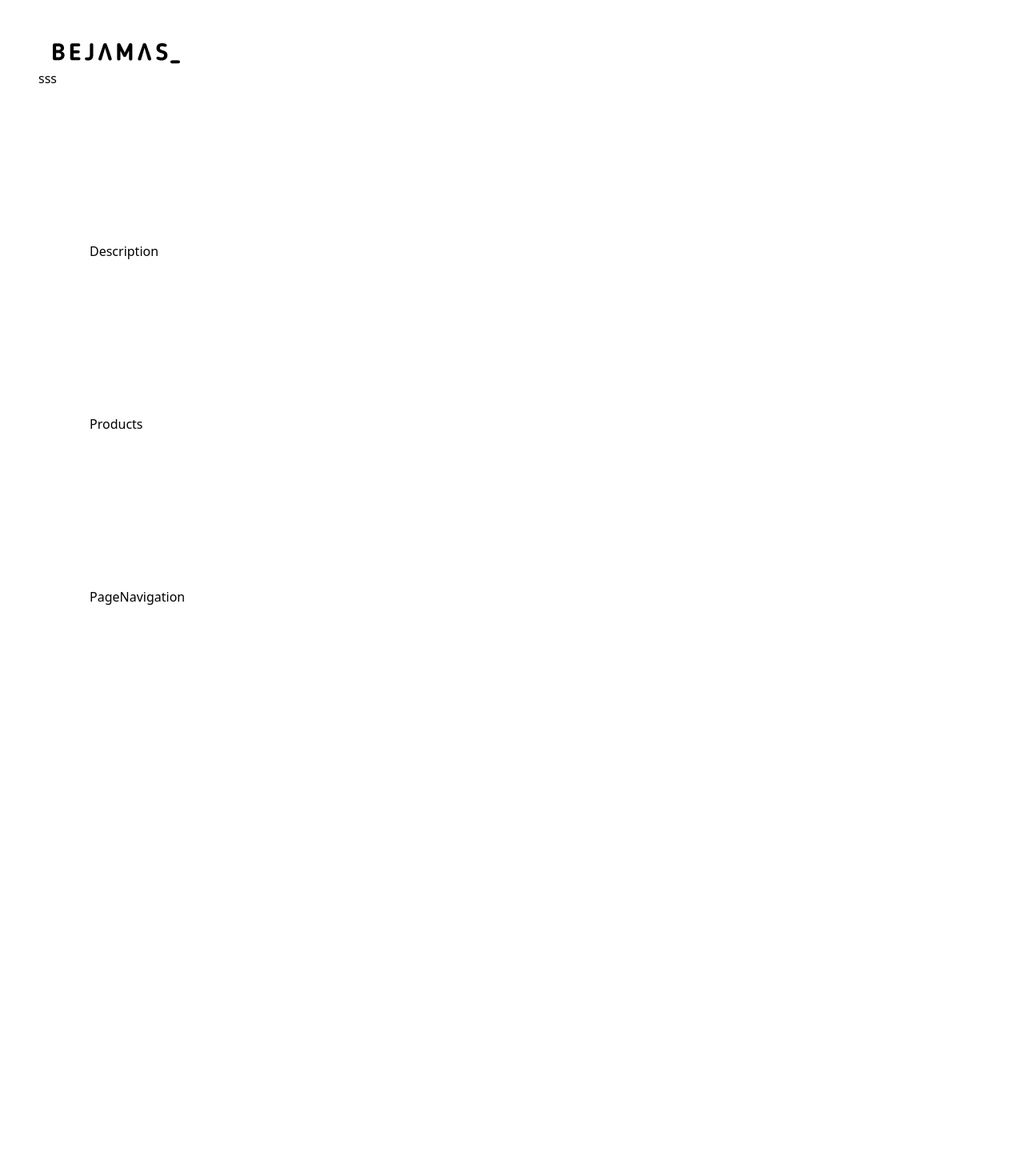
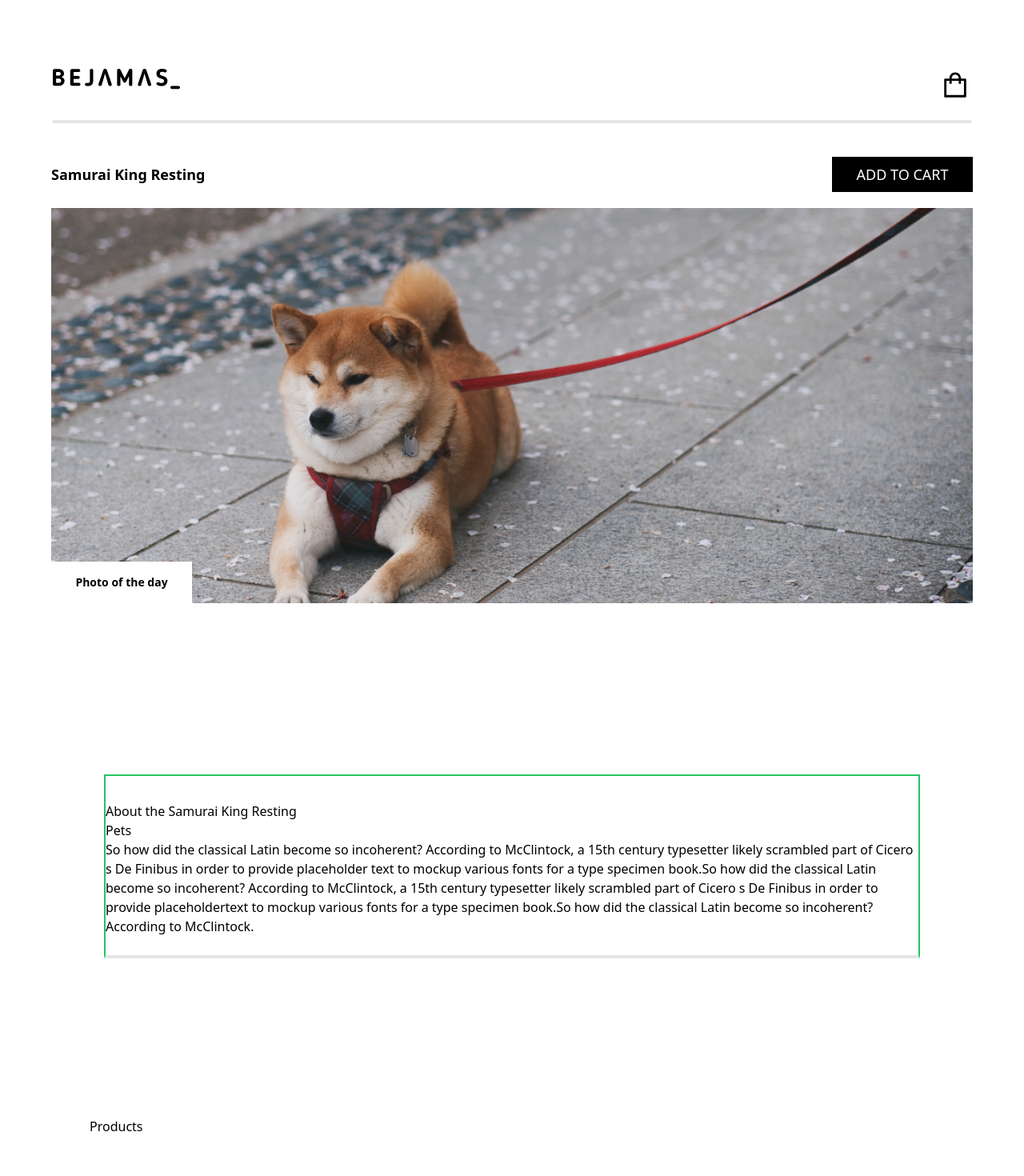
Before and after one commit to MIKY-IO/bi-task, a Next.js app: page / in a window 1280 px wide. Shown: the top 1470 px of the page at 80% size. Before the commit the page ends 902 px from the top, so only its background shows below. Built offline with nearby package versions, Linux system fonts and the light colour scheme.

Commit message:
hero section

```diff
--- a/components/Description.jsx
+++ b/components/Description.jsx
@@ -1,5 +1,25 @@
 const Description = () => {
-  return <div>Description</div>;
+  return (
+    <section className="nav-container py-8 pb-6 border-b-4 border-b-[#E5E5E5] border-2 border-green-500  ">
+      <div>
+        <h1 className="">About the Samurai King Resting</h1>
+        <h1 className="">Pets</h1>
+        <p>
+          So how did the classical Latin become so incoherent? According to
+          McClintock, a 15th century typesetter likely scrambled part of Cicero
+          s De Finibus in order to provide placeholder text to mockup various
+          fonts for a type specimen book.So how did the classical Latin become
+          so incoherent? According to McClintock, a 15th century typesetter
+          likely scrambled part of Cicero s De Finibus in order to provide
+          placeholder
+          <span>
+            text to mockup various fonts for a type specimen book.So how did the
+            classical Latin become so incoherent? According to McClintock.
+          </span>
+        </p>
+      </div>
+    </section>
+  );
 };
 
 export default Description;
--- a/components/Hero.jsx
+++ b/components/Hero.jsx
@@ -1,5 +1,28 @@
+import Button from "./ui/Button";
+import Dog from "../public/pictures/dog.png";
+import Image from "next/image";
+
 const Hero = () => {
-  return <div>sss</div>;
+  return (
+    <section id="home" className=" mx-auto my-0  p-4 relative ">
+      <div className="flex justify-center items-center py-5">
+        <div className=" flex-1 justify-items-start place-items-start ">
+          <h1 className="font-bold text-lg ">Samurai King Resting</h1>
+        </div>
+        <div className="">
+          <Button className="" />
+        </div>
+      </div>
+      <div className="relative">
+        <Image src={Dog} alt="dog" className="" />
+        <div class="absolute w-44 h-18 bottom-0 left-0 bg-white p-4">
+          <p className="justify-center items-center text-center font-bold text-sm">
+            Photo of the day
+          </p>
+        </div>
+      </div>
+    </section>
+  );
 };
 
 export default Hero;
--- a/components/sections/Nav.jsx
+++ b/components/sections/Nav.jsx
@@ -2,7 +2,7 @@ import React from "react";
 import Logo from "../../public/pictures/logo.png";
 import Image from "next/image";
 // import Link from "next/link";
-// import { AiOutlineShopping } from "react-icons/ai";
+import { AiOutlineShopping } from "react-icons/ai";
 
 // import { Cart } from "./";
 // import { useStateContext } from "../context/StateContext";
@@ -11,19 +11,19 @@ const Nav = () => {
   //   const { showCart, setShowCart, totalQuantities } = useStateContext();
 
   return (
-    <div className="nav-container">
+    <div className="nav-container  py-8 pb-6 border-b-4 border-b-[#E5E5E5]  ">
       <a href="">
         <Image src={Logo} alt="logo" className="" />
       </a>
 
-      {/* <button
+      <button
         type="button"
         className="cart-icon"
-        onClick={() => setShowCart(true)}
+        // onClick={() => setShowCart(true)}
       >
         <AiOutlineShopping />
-        <span className="cart-item-qty">{totalQuantities}</span>
-      </button> */}
+        {/* <span className="cart-item-qty">{totalQuantities}</span> */}
+      </button>
 
       {/* {showCart && <Cart />} */}
     </div>
--- a/components/ui/Button.jsx
+++ b/components/ui/Button.jsx
@@ -1,5 +1,9 @@
 const Button = () => {
-  return <div>Button</div>;
+  return (
+    <button className="flex justify-center items-center w-44 h-11 border text-lg bg-black text-white border-black">
+      ADD TO CART
+    </button>
+  );
 };
 
 export default Button;
--- a/styles/globals.css
+++ b/styles/globals.css
@@ -17,6 +17,10 @@ body {
 
 .nav-container {
   @apply flex justify-between relative mx-[18px] my-1.5;
+}
+
+.cart-icon {
+  @apply text-[40px] text-black cursor-pointer relative transition-transform duration-[0.4s] ease-[ease] bg-transparent border-[none];
 }
 
 @layer utilities {
```
Also changed, not shown: public/pictures/dog.png (added).
